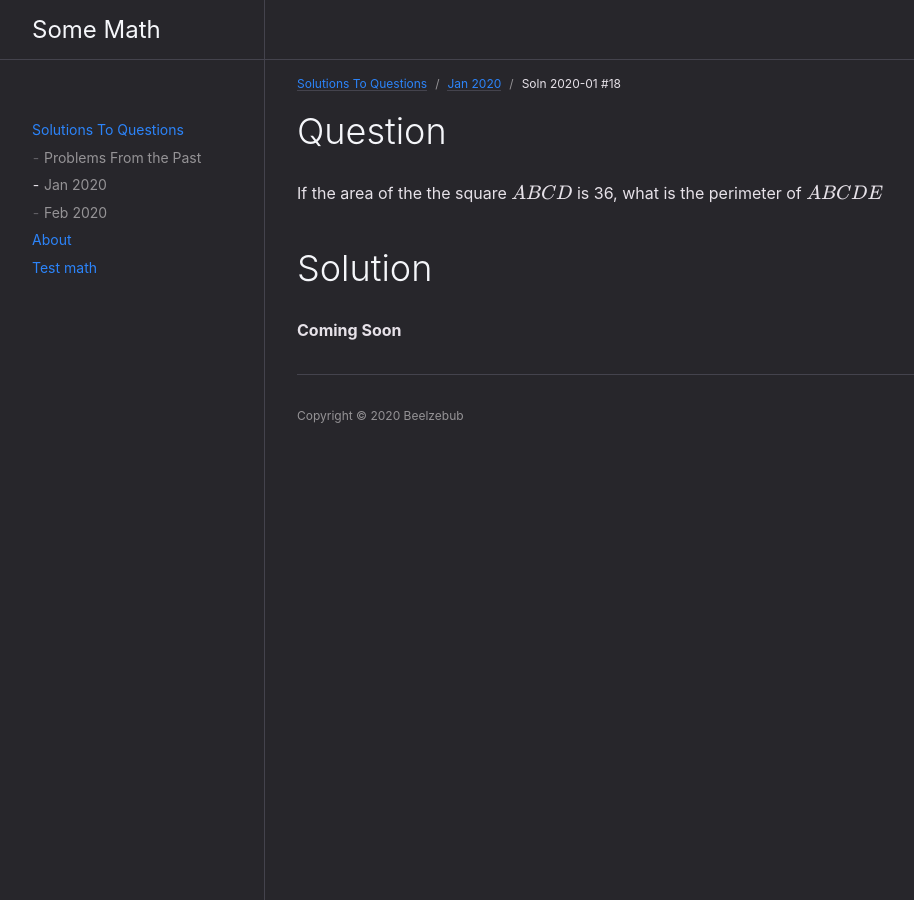
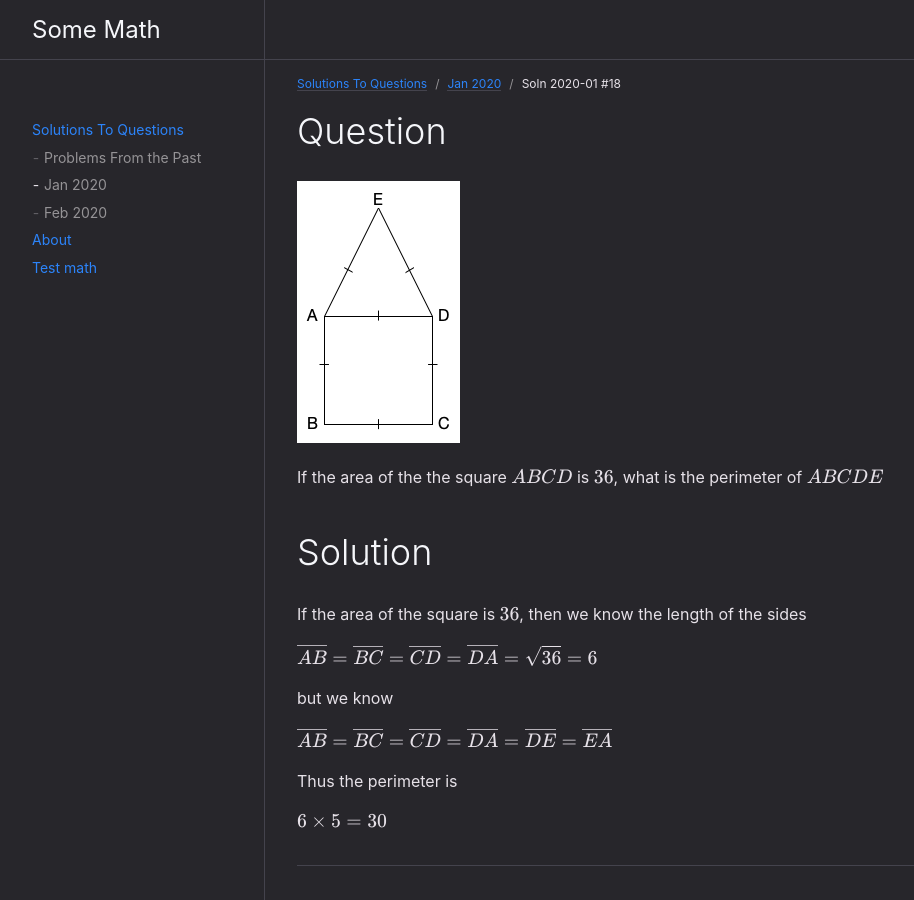
Before and after one commit to oldgooseberry/oldgooseberry.github.io, a Jekyll site: the page built from solns/jan2020/p18.md, in a window 1280 px wide. Shown: the whole page, without its empty margins (107-1021 px from the left). Built offline with Jekyll 4.4.1, drawn with Linux system fonts in a browser that asks for light colours; formulas are drawn with MathJax 3.

Commit message:
Added solution to 17b, and 18

```diff
--- a/solns/jan2020/p18.md
+++ b/solns/jan2020/p18.md
@@ -11,8 +11,20 @@ grand_parent: Solutions To Questions
 
 # Question
 
-If the area of the the square $ABCD$ is 36, what is the perimeter of $ABCDE$
+![](/img/jan2020/box1.png)
+
+If the area of the the square $ABCD$ is $36$, what is the perimeter of $ABCDE$
 
 # Solution
 
-**Coming Soon**
+If the area of the square is $36$, then we know the length of the sides
+
+$\overline{AB} = \overline{BC} = \overline{CD} = \overline{DA} = \sqrt{36} = 6$
+
+but we know
+
+$\overline{AB} = \overline{BC} = \overline{CD} = \overline{DA} = \overline{DE} = \overline{EA}$
+
+Thus the perimeter is
+
+$6 \times 5 = 30$
```
Also changed, not shown: solns/jan2020/index.md (+2 -0 lines), solns/jan2020/p17b.md (+9 -1 lines), img/jan2020/box1.png (added).
